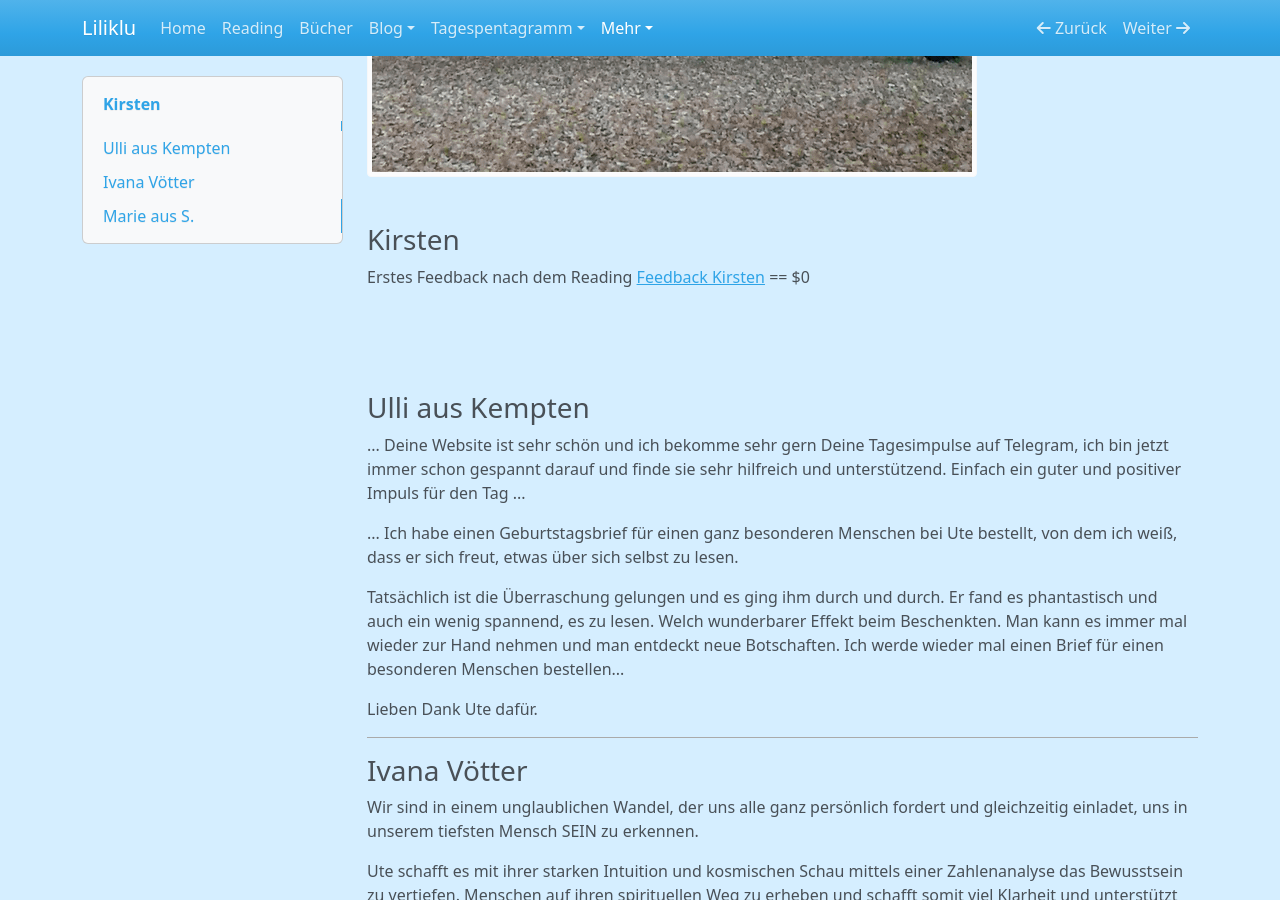
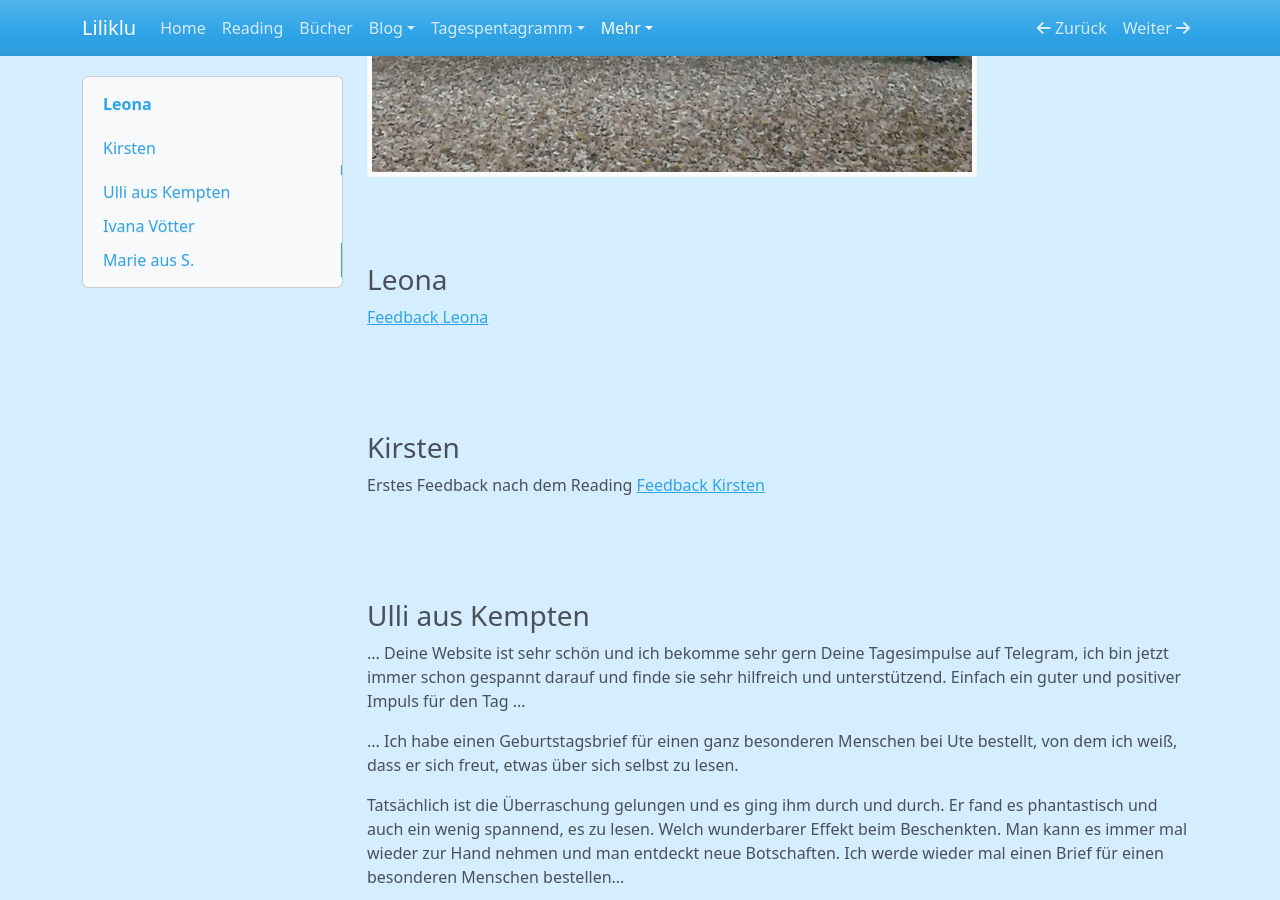
Before and after one commit to liliklu/liliklu.de, an MkDocs documentation site: the page built from docs/mehr/danke.md, in a window 1280 px wide and 900 px high, scrolled down 729 px. Built offline with MkDocs 1.6.1, drawn with Linux system fonts in a browser that asks for light colours; nearby versions of some CDN libraries.

Commit message:
Danke leona

```diff
--- a/docs/mehr/danke.md
+++ b/docs/mehr/danke.md
@@ -4,10 +4,18 @@
 
 ![](../img/baum.png)
 
+<br>
+
+### Leona
+<a href="https://t.me/Liliklu/653">Feedback Leona<a>
+
+<br>
+---
+<br>
 ### Kirsten
 
 Erstes Feedback nach dem Reading
-<a href="https://t.me/Liliklu/617">Feedback Kirsten<a> == $0
+<a href="https://t.me/Liliklu/617">Feedback Kirsten<a>
 
 <br>
 ---
```
